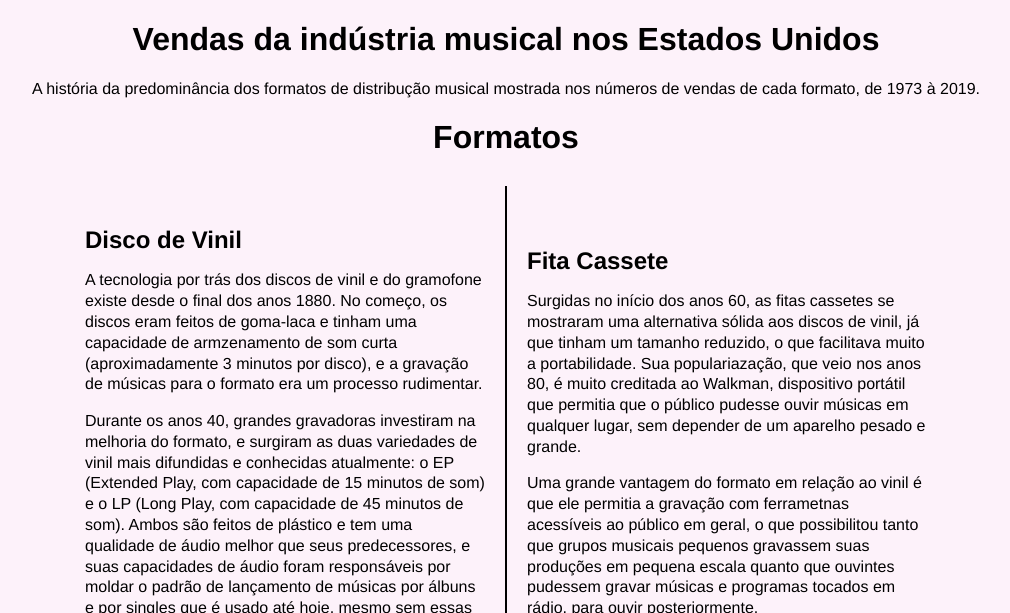
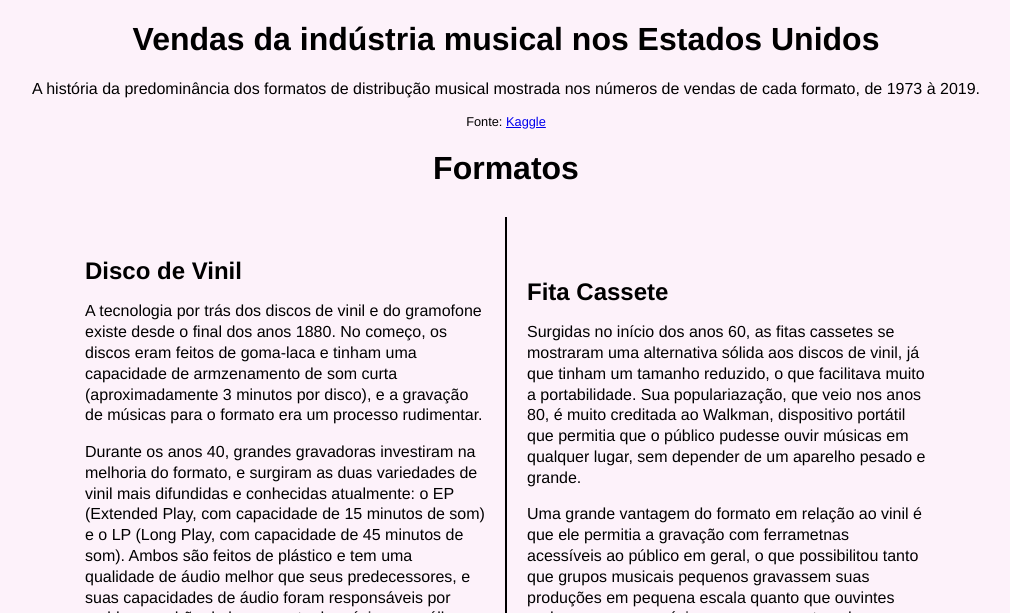
Before and after one commit to pedrotokar/AEDV-A2, a plain HTML site: page index.html in a window 1280 px wide. Shown: the top 613 px of the page, without its empty margins (134-1144 px from the left). Drawn offline with Linux system fonts and the light colour scheme; a script that the page names is missing.

Commit message:
Arrumei imagem faltante, adicionei link para base de dados e renomeei para poder usar o github pages

```diff
--- a/pecagrafica.html
+++ b/index.html
@@ -38,6 +38,9 @@
     }
     .formato p {
       line-height: 1.3;
+    }
+    .fonte p{
+      font-size: 0.8em;
     }
 
     #grafico1.vega-embed {
@@ -86,6 +89,11 @@
         .catch(error => showError(el, error));
     })(vegaEmbed);
   </script>
+  <div class = "fonte">
+    <p>
+      Fonte: <a href="https://www.kaggle.com/datasets/andrewmvd/music-sales">Kaggle</a>
+    </p>
+  </div>
   <h1>Formatos</h1>
     <section>
       <div class="container">
@@ -145,7 +153,7 @@
             musical. Mesmo após sua queda como forma de distribuição musical,
             eles ainda são vendidos em menores escalas para colecionadores.⠀⠀⠀⠀⠀⠀⠀⠀⠀⠀
           </p>
-          <img src="https://blogdocolecionador.com.br/wp-content/uploads/2021/12/ainda-vale-a-pena-colecionar-cds.jpeg"/>
+          <img src="https://tm.ibxk.com.br/materias/8778/35870.jpg?ims=1200x675"/>
         </div>
       </div>
       <div class="container">
```
